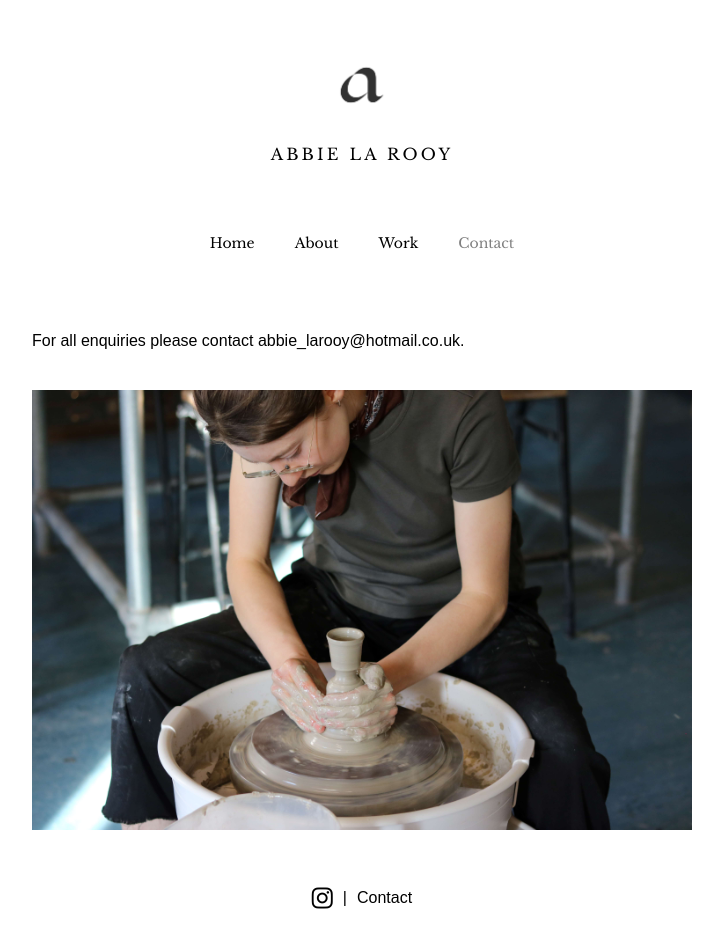
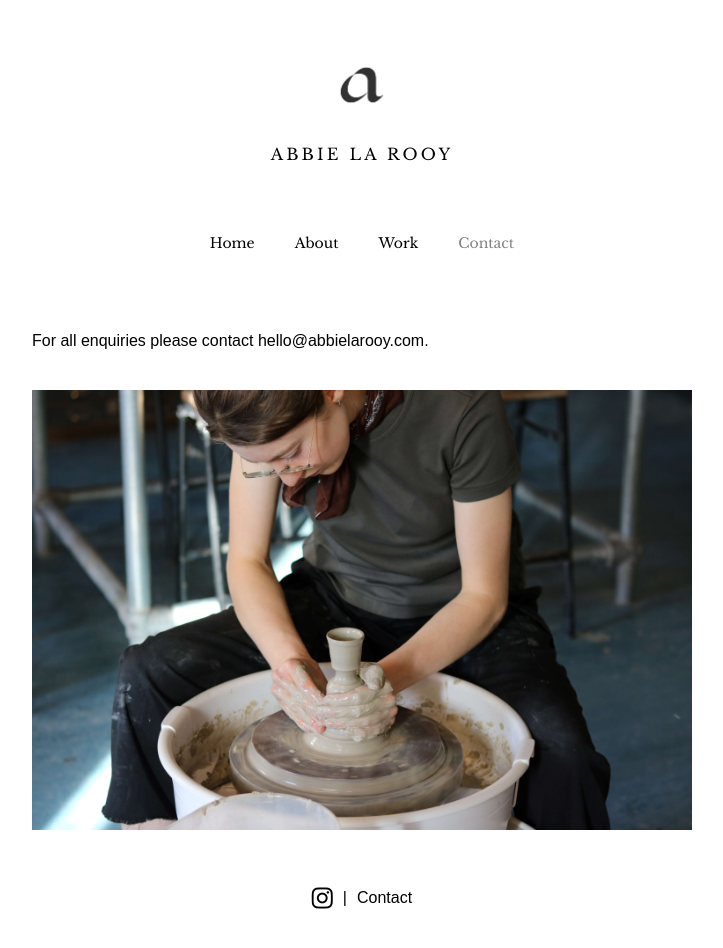
Before and after one commit to eliselarooy/ceramics, a React (Create React App) app: page /#/contact in a window 1280 px wide. Shown: the top 948 px of the page, without its empty margins (278-1001 px from the left). Built offline with nearby package versions, Linux system fonts and the light colour scheme.

Commit message:
updated domain

```diff
--- a/package.json
+++ b/package.json
@@ -1,6 +1,6 @@
 {
   "name": "abbie",
-  "homepage": "https://eliselarooy.github.io/ceramics",
+  "homepage": "https://abbielarooy.com",
   "version": "0.1.0",
   "private": true,
   "dependencies": {
--- a/src/components/Contact.js
+++ b/src/components/Contact.js
@@ -8,9 +8,7 @@ const Contact = () => {
         <p>
           For all enquiries please contact{' '}
           <span>
-            <a href="mailto: abbie_larooy@hotmail.co.uk">
-              abbie_larooy@hotmail.co.uk
-            </a>
+            <a href="mailto: hello@abbielarooy.com">hello@abbielarooy.com</a>
           </span>
           .
         </p>
--- a/src/index.css
+++ b/src/index.css
@@ -80,6 +80,10 @@ nav a {
   margin: 20px 0 20px 0;
 }
 
+.about-text {
+  text-align: justify;
+}
+
 .about-text,
 .contact {
   margin: 40px 0;
```
Also changed, not shown: 1 other file (tests, documents, lock files or other folders).
